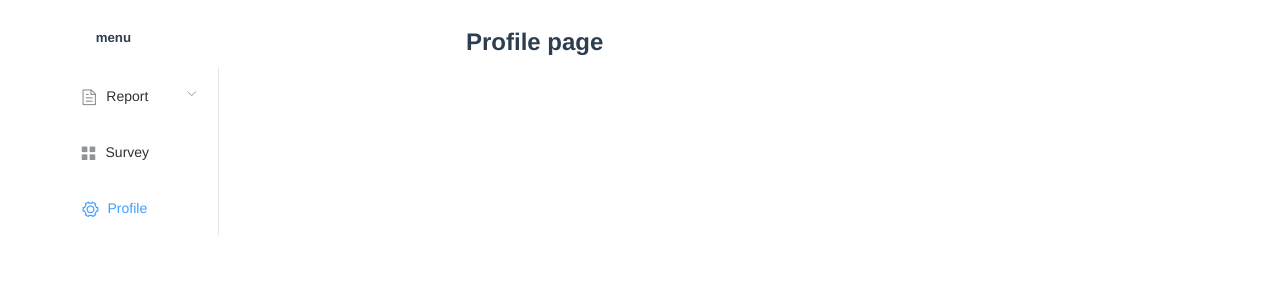
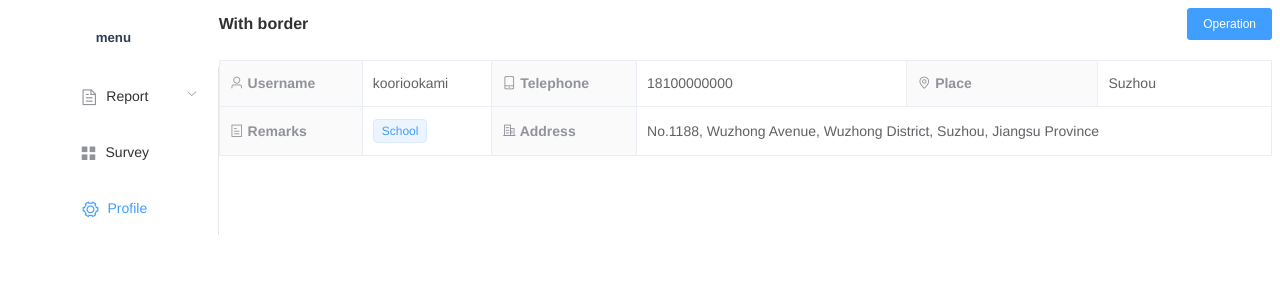
Before and after one commit to chenyan1998/Capstone_Project28, a Vue app in the folder frontend/: page /profile in a window 1280 px wide. Shown: the top 300 px of the page. Built offline with nearby package versions, Linux system fonts and the light colour scheme.

Commit message:
[CAP-17] UI experiment

```diff
--- /dev/null
+++ b/frontend/src/composables/getSummaryMetrics.js
@@ -0,0 +1,24 @@
+import { ref } from 'vue'
+
+const getSummaryMetrics = () =>{
+    const metrics = ref([])
+    const error = ref(null)
+
+    const load = async () =>{
+      try {
+        let data = await fetch('http://127.0.0.1:8000/summary_metrics/')
+        console.log(data)
+        if (!data.ok){
+          throw Error('no data available')
+        }
+        metrics.value = await data.json()
+      }
+      catch (err){
+        error.value = err.message
+        console.log(error.value)
+      }
+    }
+    return {metrics, error, load}
+}
+
+export default getSummaryMetrics
--- a/frontend/src/views/Profile.vue
+++ b/frontend/src/views/Profile.vue
@@ -1,7 +1,48 @@
 <template>
     <el-row>
         <el-col :span="4"><h5>menu</h5><Sidebar :current_path="3" /></el-col>
-        <el-col :span="12"> <h2>Profile page</h2></el-col>
+        <el-col :span="20">
+            <el-descriptions class="margin-top" title="With border" :column="3" :size="size" border>
+    <template #extra>
+      <el-button type="primary" size="small">Operation</el-button>
+    </template>
+    <el-descriptions-item>
+      <template #label>
+        <i class="el-icon-user"></i>
+        Username
+      </template>
+      kooriookami
+    </el-descriptions-item>
+    <el-descriptions-item>
+      <template #label>
+        <i class="el-icon-mobile-phone"></i>
+        Telephone
+      </template>
+      18100000000
+    </el-descriptions-item>
+    <el-descriptions-item>
+      <template #label>
+        <i class="el-icon-location-outline"></i>
+        Place
+      </template>
+      Suzhou
+    </el-descriptions-item>
+    <el-descriptions-item>
+      <template #label>
+        <i class="el-icon-tickets"></i>
+        Remarks
+      </template>
+      <el-tag size="small">School</el-tag>
+    </el-descriptions-item>
+    <el-descriptions-item>
+      <template #label>
+        <i class="el-icon-office-building"></i>
+        Address
+      </template>
+      No.1188, Wuzhong Avenue, Wuzhong District, Suzhou, Jiangsu Province
+    </el-descriptions-item>
+  </el-descriptions>
+        </el-col>
     </el-row>
 </template>
 
--- a/frontend/src/views/ReportHomepage.vue
+++ b/frontend/src/views/ReportHomepage.vue
@@ -1,27 +1,53 @@
 <template>
-  <div class="home">
-    <div v-for="report_type in report_list" :key="report_type">
-      <router-link :to="{name: 'DetailedReport', params: {report_type : report_type}}">
-            <button>{{report_type}}</button>
-      </router-link>
-    </div>
-    <button>Export</button>
-  </div>
+  <el-row>
+      <el-col :span="4"><h5>menu</h5><Sidebar/></el-col>
+      <el-col :span="20">
+
+        <div v-if="metrics.length">
+          <el-carousel :span="20">
+            <el-carousel-item v-for="metric in metrics" :key="metric">
+              <h3>{{metric.title}} &nbsp; &nbsp; &nbsp; &nbsp; {{metric.content}}</h3>
+            </el-carousel-item>
+          </el-carousel>
+        </div>
+        <el-skeleton v-else v-loading.fullscreen.lock="true" element-loading-text="Loading..."/>
+        <el-divider></el-divider>
+        <el-calendar v-model="value"/>
+      </el-col>
+  </el-row>
 </template>
 
 <script>
 import Sidebar from '../components/Sidebar'
+import getSummaryMetrics from '../composables/getSummaryMetrics'
 import {ref} from 'vue'
 export default {
     name: 'ReportHomepage',
     components: {Sidebar},
     setup(){
     const report_list = ref(['DepartmentReport', 'QuestionReport', 'IndividualReport'])
-    return {report_list}
+    const {metrics, error, load} = getSummaryMetrics()
+    const value = new Date()
+    load()
+    return {report_list, metrics, error, value}
   }
 }
 </script>
 
 <style>
+.el-carousel__item h3 {
+    color: #465774;
+    font-size: 24px;
+    opacity: 0.75;
+    line-height: 300px;
+    margin: 0;
+  }
 
+  .el-carousel__item:nth-child(2n) {
+    background-color: #99a9bf;
+  }
+
+  .el-carousel__item:nth-child(2n+1) {
+    background-color: #d3dce6;
+  }
 </style>
```
Also changed, not shown: 1 other file (tests, documents, lock files or other folders).
